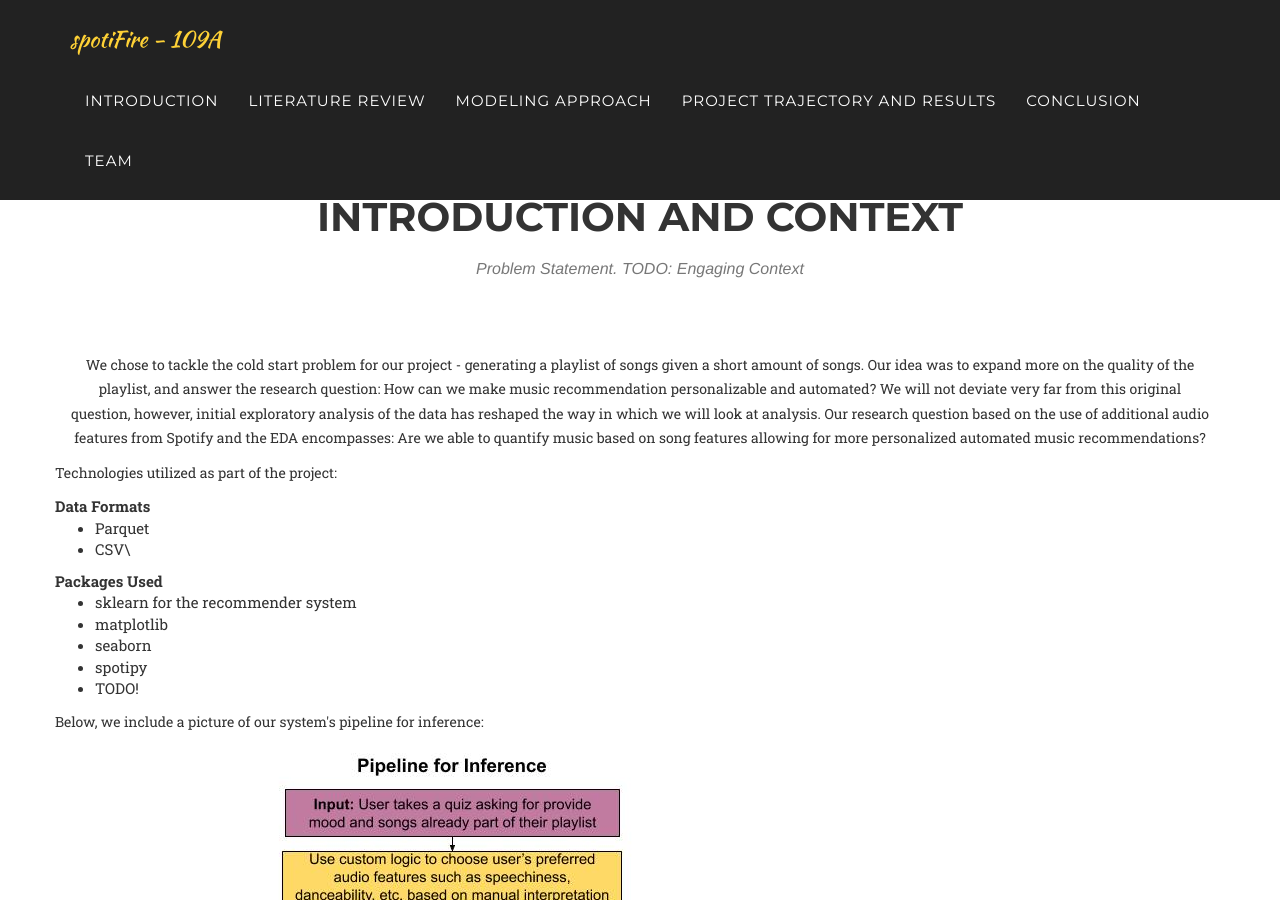
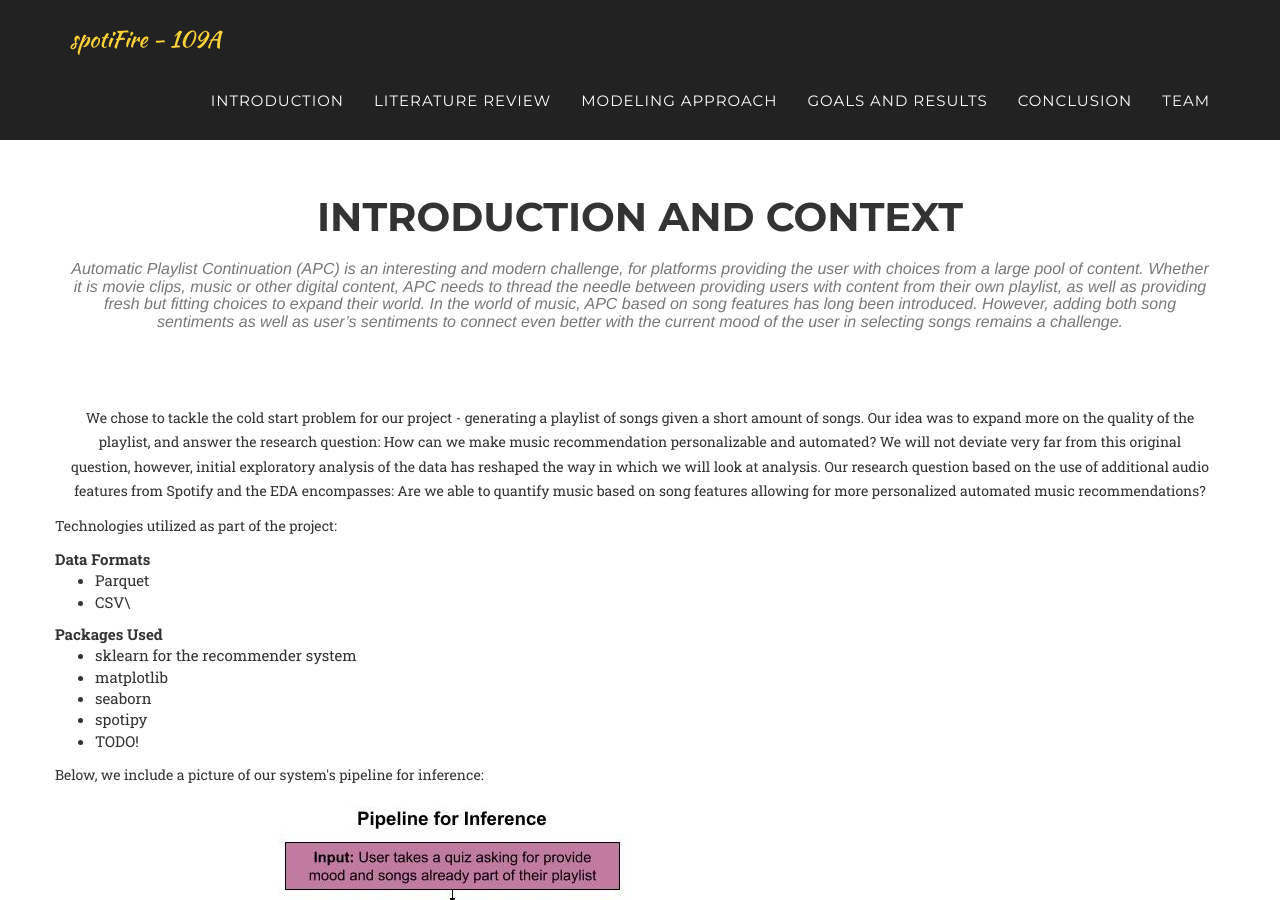
Before and after one commit to riacheruvu/109A_Final_Project, a Jekyll site: the page built from docs/index.html, in a window 1280 px wide and 900 px high, scrolled down 1126 px. Built offline with Jekyll 4.4.1, drawn with Linux system fonts in a browser that asks for light colours; some web fonts are replaced; some of the changed text lies outside the part shown.

Commit message:
More changes

```diff
--- a/docs/_includes/header.html
+++ b/docs/_includes/header.html
@@ -28,7 +28,7 @@
                         <a class="page-scroll" href="#models">Modeling Approach</a>
                     </li>
                     <li>
-                        <a class="page-scroll" href="#trajectory">Project Trajectory and Results</a>
+                        <a class="page-scroll" href="#trajectory">Goals and Results</a>
                     </li>
                     <li>
                         <a class="page-scroll" href="#contact">Conclusion</a>
--- a/docs/_includes/introduction.html
+++ b/docs/_includes/introduction.html
@@ -4,7 +4,7 @@
             <div class="row">
                 <div class="col-lg-12 text-center">
                     <h2 class="section-heading">Introduction and Context</h2>
-                    <h3 class="section-subheading text-muted">Problem Statement. TODO: Engaging Context</h3>
+                    <h3 class="section-subheading text-muted">Automatic Playlist Continuation (APC) is an interesting and modern challenge, for platforms providing the user with choices from a large pool of content. Whether it is movie clips, music or other digital content, APC needs to thread the needle between providing users with content from their own playlist, as well as providing fresh but fitting choices to expand their world. In the world of music, APC based on song features has long been introduced. However, adding both song sentiments as well as user’s sentiments to connect even better with the current mood of the user in selecting songs remains a challenge. </h3>
 
                     <p> We chose to tackle the cold start problem for our project - generating a playlist of songs given a short amount of songs. Our idea was to expand more on the quality of the playlist, and answer the research question: How can we make music recommendation personalizable and automated? We will not deviate very far from this original question, however, initial exploratory analysis of the data has reshaped the way in which we will look at analysis. Our research question based on the use of additional audio features from Spotify and the EDA encompasses: Are we able to quantify music based on song features allowing for more personalized automated music recommendations?</p>
                 </div>
--- a/docs/_includes/modeling_approach.html
+++ b/docs/_includes/modeling_approach.html
@@ -16,9 +16,7 @@
                   // will not interfere with embedded <a href="#voila2">tags</a>.
                 }</pre>
 
-                <code>
-                    Some results!! TODO
-                </code>
+                <code>Some results!! TODO</code>
 
                 <div class="col-lg-12 text-center">
                     <h2 class="section-heading">Improvements on the Baseline Model</h2>
@@ -26,14 +24,26 @@
                 </div>
                 <blockquote>
                  <p><b>Incorporating musical sensibilities into song recommendations is crucial for personalizing automatic playlist generation.</b> The more impulsive and customized a song is the more chances there are that it could find itself in a playlist without the choice being necessarily too complex or individualized. The less salient the details of the song, the better it is to serve as a guide to others. And the more are the details there are, the more it feels like an accurate reference.</p>
-                    <footer>—by GPT-2, generated using <cite>https://talktotransformer.com/ built by Adam King</cite></footer>
+                <footer>—by GPT-2, generated using <cite><a href="https://talktotransformer.com/">https://talktotransformer.com/</a> built by Adam King</cite></footer>
                 </blockquote>
                 <p>The above quote was generated by a transformer model called GPT-2 -- TODO Elaborate. We would like to leverage such capabilities for song recommendation.</p>
                 <div class="col-lg-12 text-center">
                     <h3 class="section-subheading text-muted">K-means Clustering.</h3>
                 </div>
                 <p>With this approach, we leverage the approached use for the EDA, and predict the clusters of input songs... TODO Elaborate!</p>
+
+                <div class="col-lg-12 text-center">
+                    <h3 class="section-subheading text-muted">Metrics - evaluating our models</h3>
+                </div>
             </div>
 
         </div>
+        <div class="container">
+            <div class="row">
+                <div class="col-lg-12 text-center">
+                    <h2 class="section-heading">Results and Demo</h2>
+                </div>
+
+        </div>
+        </div>
     </section>
```
